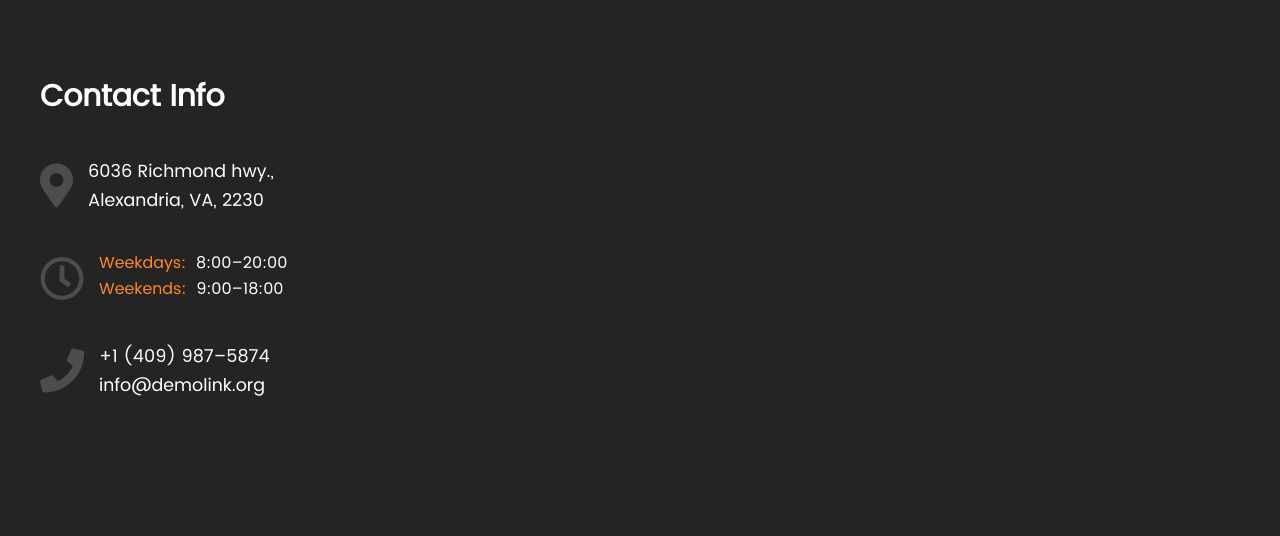
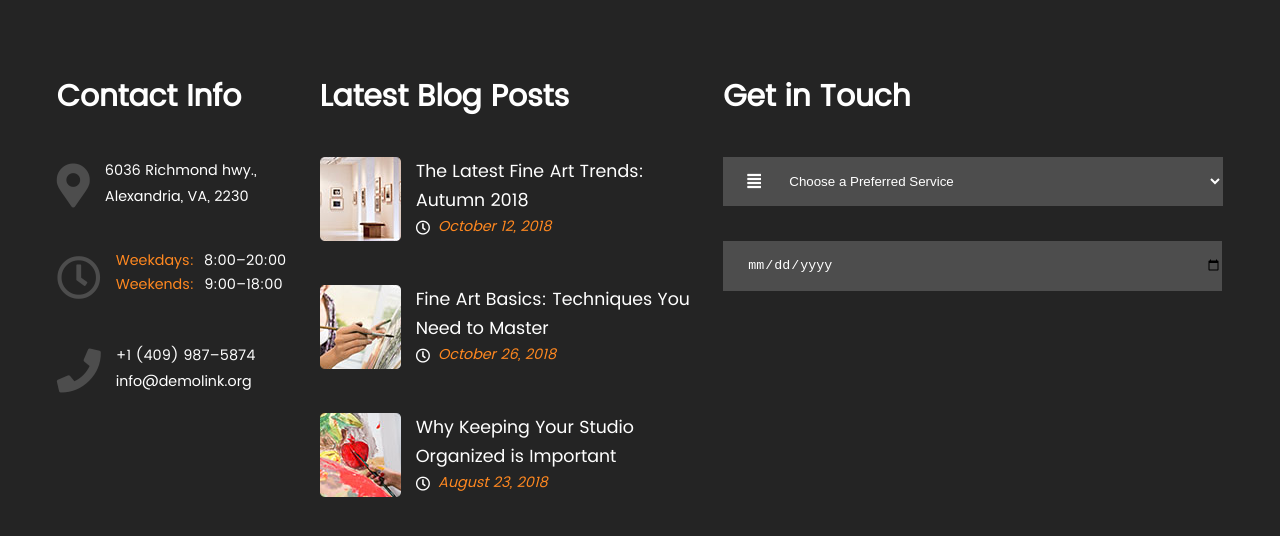
Before and after one commit to EvilAlien77/project3, a website built with webpack: page index.html in a window 1280 px wide. Shown: the part 4028-4564 px from the top of the page. Built offline with nearby package versions, Linux system fonts and the light colour scheme.

Commit message:
fixed & add footer

```diff
--- a/index.html
+++ b/index.html
@@ -11,7 +11,6 @@
   		<link rel="stylesheet" href="https://cdnjs.cloudflare.com/ajax/libs/font-awesome/4.7.0/css/font-awesome.css">
 		<link rel="stylesheet" href="https://use.fontawesome.com/releases/v5.0.10/css/all.css" integrity="sha384-+d0P83n9kaQMCwj8F4RJB66tzIwOKmrdb46+porD/OvrJ+37WqIM7UoBtwHO6Nlg" crossorigin="anonymous">
     <title>Project3</title>
-
 </head>
 <body>
 	<div class="wrapper">
@@ -376,10 +375,89 @@
 						</ul>
 					</div>
 					<div class="footer_posts">
-
+						<h3>Latest Blog Posts</h3>
+						<ul class="posts-list">
+							<li>
+								<div class="units">
+									<div class="unit-left">
+										<a href="blog-post.html"><img class="img-rounded" src="images/11.jpg" alt="" width="81" height="84"></a>
+									</div>
+									<div class="unit-body">
+										<a href="#">The Latest Fine Art Trends:<br>Autumn 2018</a>
+										<div class="time">
+											<div class="time_icon">
+												<i class="far fa-clock"></i>
+											</div>
+											<div class="time_body">
+												<span>October 12, 2018</span>
+											</div>
+										</div>
+									</div>
+								</div>
+							</li>
+							<li>
+								<div class="units">
+									<div class="unit-left">
+										<a href="blog-post.html"><img class="img-rounded" src="images/12.jpg" alt="" width="81" height="84"></a>
+									</div>
+									<div class="unit-body">
+										<a href="#">Fine Art Basics: Techniques You<br>Need to Master</a>
+										<div class="time">
+											<div class="time_icon">
+												<i class="far fa-clock"></i>
+											</div>
+											<div class="time_body">
+												<span>October 26, 2018</span>
+											</div>
+										</div>
+									</div>
+								</div>
+							</li>
+							<li>
+								<div class="units">
+									<div class="unit-left">
+										<a href="blog-post.html"><img class="img-rounded" src="images/13.jpg" alt="" width="81" height="84"></a>
+									</div>
+									<div class="unit-body">
+										<div class="unit__body">
+											<a href="#">Why Keeping Your Studio<br>Organized is Important</a>
+											<div class="time">
+												<div class="time_icon">
+													<i class="far fa-clock"></i>
+												</div>
+												<div class="time_body">
+													<span>August 23, 2018</span>
+												</div>
+											</div>
+										</div>
+									</div>
+								</div>
+							</li>
+						</ul>
 					</div>
 					<div class="footer_touch">
+						<h3>Get in Touch</h3>
+						<div class="form">
+							<div class="form-header">
+								<form action="#">
+									<p>
+										<label class="label"><i class="fas fa-align-justify"></i></label>
+										<select class="turnintodropdown">
+											<option value="" hidden disabled selected>Choose a Preferred Service</option>
+											<option>Portraits</option>
+											<option>Abstract Art</option>
+											<option>Pop Art</option>
+										</select>
+									</p>
+								</form>
+							</div>
+							<div class="form-calendar">
+								<input type="date" class="form-control" id="date" name="date" placeholder="Дата" required>
+							</div>
+							<div class="form-message">
 
+							</div>
+						</div>
 					</div>
 				</div>
 		   </div>
--- a/main.scss
+++ b/main.scss
@@ -9,6 +9,7 @@
 @import"scss/slider-all.scss";
 @import"scss/sl.scss";
 @import"scss/footer.scss";
+@import"scss/form.scss";
 
 @font-face {
     font-family: "Lato";
--- a/scss/content.scss
+++ b/scss/content.scss
@@ -65,7 +65,7 @@
     margin-top: $fz + 1.5;
 }
 .button2:hover {
-	transition: all 0.8s ease;
+	//transition: all 0.8s ease;
 	background: $orange;
 	border-color: $orange;
 	color: $white;
--- a/scss/footer.scss
+++ b/scss/footer.scss
@@ -6,15 +6,13 @@
   .section_shell {
     margin: 0 auto;
     max-width: $fz * 75;
+    display: flex;
+    flex-direction: row;
+    justify-content: space-around;
     ul {
       list-style: none;
       padding: 0;
       margin: 0;
-    }
-    i {
-      color: $icons;
-      font-size: $fz * 2.75;
-      line-height: 1.3;
     }
     h3 {
       color: $white;
@@ -31,16 +29,24 @@
     .footer_contact {
       max-width: 25%;
        .contact-list {
-         li:before {
+         i {
+           color: $icons;
+           font-size: $fz * 2.75;
+           line-height: 1.3;
+         }
+         a {
+           font-size: $fz * 0.9;
+         }
+         /*li:before {
            content: "";
            display: inline-block;
            position: absolute;
            bottom: 100%;
            left: 0;
            right: 0;
-           max-width: 200px;
+           max-width: $fz * 12.5;
            border-top: 1px solid $white;
-         }
+         }*/
          .units {
            display: flex;
            flex-direction: row;
@@ -50,8 +56,8 @@
              .list-desc {
                display: flex;
                flex-direction: row;
-               margin-left: -5px;
-               margin-right: -5px;
+               margin-left: $fz * -0.3125;
+               margin-right: $fz * -0.3125;
                dt {
                  color: $orange;
                }
@@ -59,14 +65,42 @@
              .list-desc > * {
                display: flex;
                flex-direction: row;
-               padding-left: 5px;
-               padding-right: 5px;
+               padding-left: $fz * 0.3125;
+               padding-right: $fz * 0.3125;;
                font-weight: 400;
                color: $white;
+               font-size: $fz * 0.9;
              }
            }
          }
        }
     }
+    .footer_posts {
+      max-width: 33.33333%;
+      .posts-list {
+        i {
+          color: $white;
+          font-size: $fz * 0.9;
+        }
+        .units {
+          display: flex;
+          flex-direction: row;
+          margin-top: $fz * 2.1875;
+          .unit-body {
+            padding-left: $fz * 0.9375;
+            .time {
+              display: flex;
+              flex-direction: row;
+              .time_body {
+                padding-left: $fz * 0.5;
+                color: $orange;
+                font-style: italic;
+                font-size: $fz * 0.9;
+              }
+            }
+          }
+        }
+      }
+    }
   }
 }
--- /dev/null
+++ b/scss/form.scss
@@ -0,0 +1,53 @@
+.footer_touch {
+  width: 41.66667%;
+  .form-header {
+    p {
+      display: flex;
+      flex-direction: row;
+      margin-top: $fz * 2.1875;
+      .label {
+        background-color: $icons;
+        align-items: center;
+        i {
+          padding-left: $fz * 1.5;
+          padding-top: $fz * 1;
+          padding-bottom: $fz * 1;
+          color: $white;
+        }
+      }
+
+      .turnintodropdown {
+        width: 100%;
+        border: none;
+        background-color: $icons;
+        color: $white;
+        padding-left: $fz * 1.5;
+        padding-top: $fz * 1;
+        padding-bottom: $fz * 1;
+        outline: none;
+        option  {
+          outline: none;
+          padding-top: $fz * 1.5;
+          padding-bottom: $fz * 1.5;
+
+        }
+      }
+    }
+
+  }
+
+}
+.form-calendar {
+
+  margin-top: $fz * 2.1875;
+  .form-control {
+    width: 95%;
+    border: none;
+    background-color: $icons;
+    color: $white;
+    padding-left: $fz * 1.5;
+    padding-top: $fz * 1;
+    padding-bottom: $fz * 1;
+    outline: none;
+  }
+}
--- a/scss/head.scss
+++ b/scss/head.scss
@@ -13,31 +13,29 @@ a {
 	text-decoration: none;
 	font-size: $fz * 1.1;
 	color: $black;
+	transition: all 0.8s ease;
 }
 .phone {
 	max-width: $fz + 0.2;
 	padding-right: $fz - 0.375;
 }
-/* .center {
-	font-size: $fz * 3;
-} */
 .button {
 	color: $orange;
     letter-spacing: $fz - 0.95;
     font-weight: 900;
     font-size: $fz * 1.2;
+
 }
 
 .right-side {
 	border: 3px solid $grey;
 	padding: $fz - 0.375 $fz + 0.875;
+	transition: all 0.8s ease;
 }
 .tel:hover {
-	transition: all 0.8s ease;
     color: $orange;
 }
 .right-side:hover {
-	transition: all 0.8s ease;
 	background: $orange;
 	border-color: $orange;
 	.button {
--- a/style.css
+++ b/style.css
@@ -55,15 +55,13 @@
 a {
   text-decoration: none;
   font-size: 1.1rem;
-  color: #000; }
+  color: #000;
+  transition: all 0.8s ease; }
 
 .phone {
   max-width: 1.2rem;
   padding-right: 0.625rem; }
 
-/* .center {
-	font-size: $fz * 3;
-} */
 .button {
   color: #ff8820;
   letter-spacing: 0.05rem;
@@ -72,14 +70,13 @@ a {
 
 .right-side {
   border: 3px solid #f2f3f8;
-  padding: 0.625rem 1.875rem; }
+  padding: 0.625rem 1.875rem;
+  transition: all 0.8s ease; }
 
 .tel:hover {
-  transition: all 0.8s ease;
   color: #ff8820; }
 
 .right-side:hover {
-  transition: all 0.8s ease;
   background: #ff8820;
   border-color: #ff8820; }
   .right-side:hover .button {
@@ -250,7 +247,6 @@ a {
   margin-top: 2.5rem; }
 
 .button2:hover {
-  transition: all 0.8s ease;
   background: #ff8820;
   border-color: #ff8820;
   color: #fff; }
@@ -463,15 +459,14 @@ tr {
   padding-bottom: 6.875rem; }
   .foter_section_1 .section_shell {
     margin: 0 auto;
-    max-width: 75rem; }
+    max-width: 75rem;
+    display: flex;
+    flex-direction: row;
+    justify-content: space-around; }
     .foter_section_1 .section_shell ul {
       list-style: none;
       padding: 0;
       margin: 0; }
-    .foter_section_1 .section_shell i {
-      color: #4d4d4d;
-      font-size: 2.75rem;
-      line-height: 1.3; }
     .foter_section_1 .section_shell h3 {
       color: #fff;
       font-size: 1.875rem; }
@@ -483,15 +478,23 @@ tr {
         color: #ff8820; }
     .foter_section_1 .section_shell .footer_contact {
       max-width: 25%; }
-      .foter_section_1 .section_shell .footer_contact .contact-list li:before {
+      .foter_section_1 .section_shell .footer_contact .contact-list {
+        /*li:before {
            content: "";
            display: inline-block;
            position: absolute;
            bottom: 100%;
            left: 0;
            right: 0;
-        max-width: 200px;
-        border-top: 1px solid #fff; }
+           max-width: $fz * 12.5;
+           border-top: 1px solid $white;
+         }*/ }
+        .foter_section_1 .section_shell .footer_contact .contact-list i {
+          color: #4d4d4d;
+          font-size: 2.75rem;
+          line-height: 1.3; }
+        .foter_section_1 .section_shell .footer_contact .contact-list a {
+          font-size: 0.9rem; }
         .foter_section_1 .section_shell .footer_contact .contact-list .units {
           display: flex;
           flex-direction: row;
@@ -501,17 +504,77 @@ tr {
             .foter_section_1 .section_shell .footer_contact .contact-list .units .unit-body .list-desc {
               display: flex;
               flex-direction: row;
-            margin-left: -5px;
-            margin-right: -5px; }
+              margin-left: -0.3125rem;
+              margin-right: -0.3125rem; }
               .foter_section_1 .section_shell .footer_contact .contact-list .units .unit-body .list-desc dt {
                 color: #ff8820; }
             .foter_section_1 .section_shell .footer_contact .contact-list .units .unit-body .list-desc > * {
               display: flex;
               flex-direction: row;
-            padding-left: 5px;
-            padding-right: 5px;
+              padding-left: 0.3125rem;
+              padding-right: 0.3125rem;
               font-weight: 400;
+              color: #fff;
+              font-size: 0.9rem; }
+    .foter_section_1 .section_shell .footer_posts {
+      max-width: 33.33333%; }
+      .foter_section_1 .section_shell .footer_posts .posts-list i {
+        color: #fff;
+        font-size: 0.9rem; }
+      .foter_section_1 .section_shell .footer_posts .posts-list .units {
+        display: flex;
+        flex-direction: row;
+        margin-top: 2.1875rem; }
+        .foter_section_1 .section_shell .footer_posts .posts-list .units .unit-body {
+          padding-left: 0.9375rem; }
+          .foter_section_1 .section_shell .footer_posts .posts-list .units .unit-body .time {
+            display: flex;
+            flex-direction: row; }
+            .foter_section_1 .section_shell .footer_posts .posts-list .units .unit-body .time .time_body {
+              padding-left: 0.5rem;
+              color: #ff8820;
+              font-style: italic;
+              font-size: 0.9rem; }
+
+.footer_touch {
+  width: 41.66667%; }
+  .footer_touch .form-header p {
+    display: flex;
+    flex-direction: row;
+    margin-top: 2.1875rem; }
+    .footer_touch .form-header p .label {
+      background-color: #4d4d4d;
+      align-items: center; }
+      .footer_touch .form-header p .label i {
+        padding-left: 1.5rem;
+        padding-top: 1rem;
+        padding-bottom: 1rem;
         color: #fff; }
+    .footer_touch .form-header p .turnintodropdown {
+      width: 100%;
+      border: none;
+      background-color: #4d4d4d;
+      color: #fff;
+      padding-left: 1.5rem;
+      padding-top: 1rem;
+      padding-bottom: 1rem;
+      outline: none; }
+      .footer_touch .form-header p .turnintodropdown option {
+        outline: none;
+        padding-top: 1.5rem;
+        padding-bottom: 1.5rem; }
+
+.form-calendar {
+  margin-top: 2.1875rem; }
+  .form-calendar .form-control {
+    width: 95%;
+    border: none;
+    background-color: #4d4d4d;
+    color: #fff;
+    padding-left: 1.5rem;
+    padding-top: 1rem;
+    padding-bottom: 1rem;
+    outline: none; }
 
 @font-face {
   font-family: "Lato";
```
Also changed, not shown: images/11.jpg (added), images/12.jpg (added), images/13.jpg (added). Lines whose indentation alone changed are shown as unchanged.
